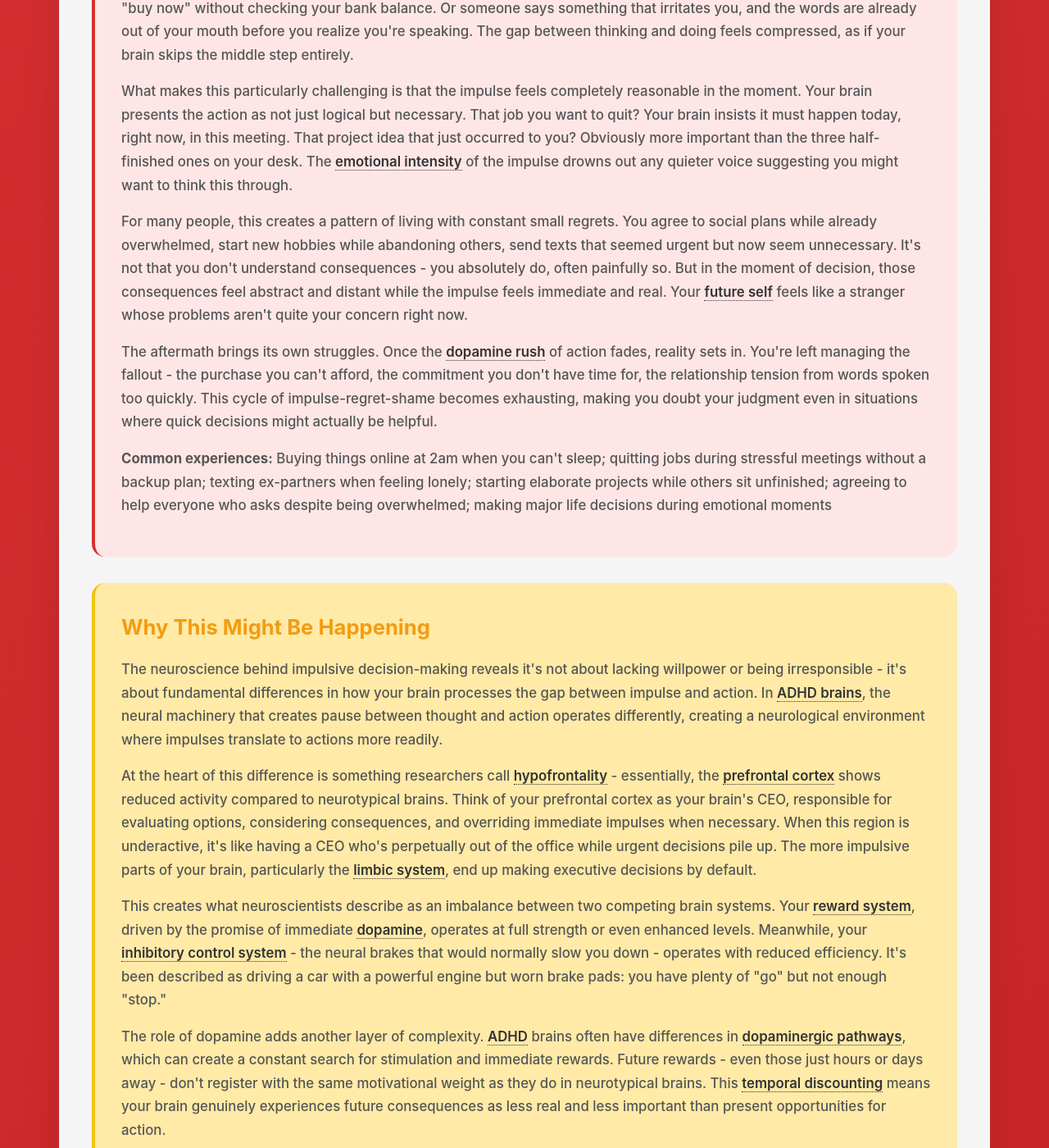
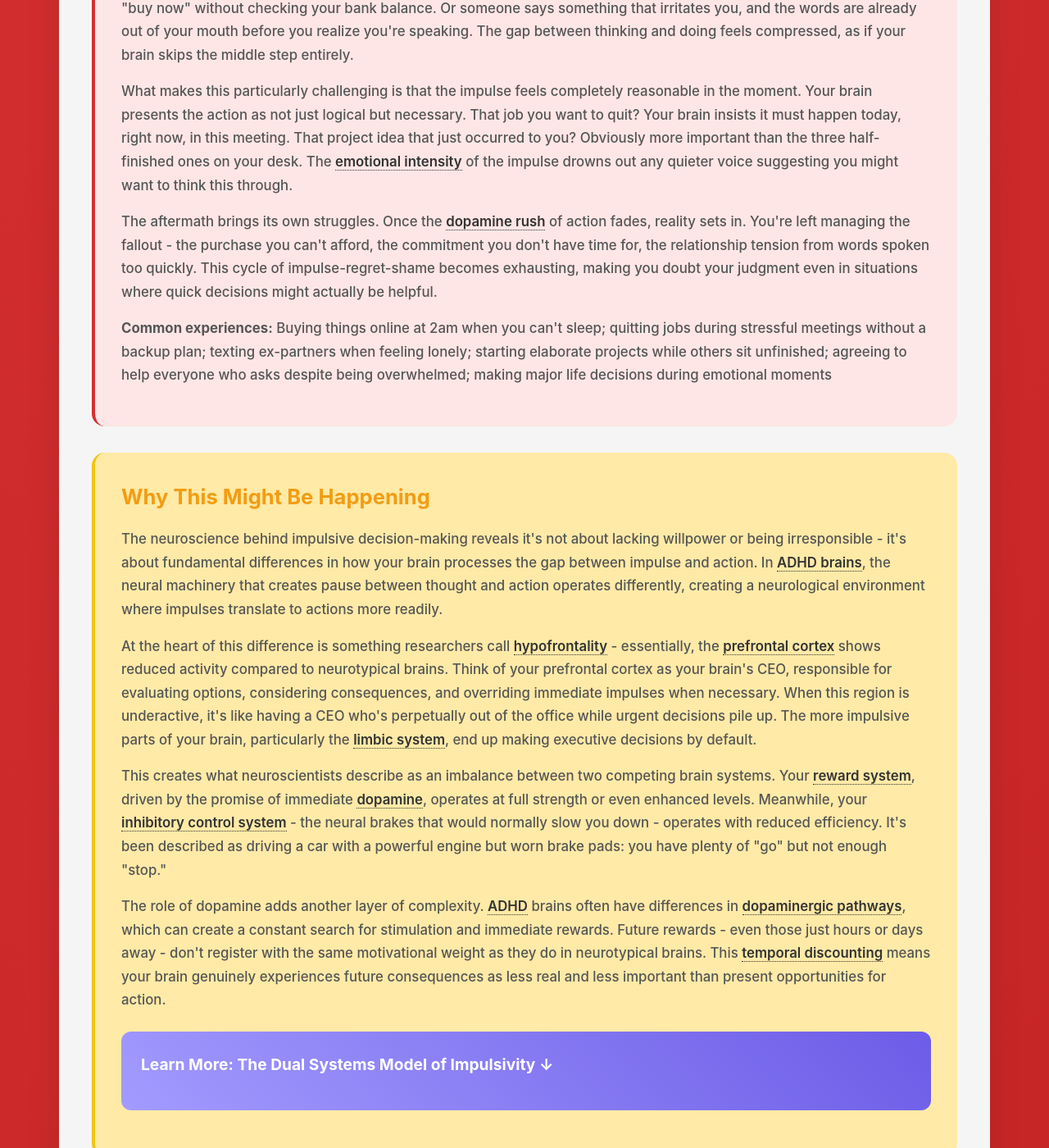
Before and after one commit to neurodivergent-survival-guide/neurodivergent-survival-guide, a Jekyll site: the page built from struggles/impulsive-decision-making.html, in a window 1280 px wide and 1400 px high, scrolled down 1012 px. Shown: the whole window at 82% size. Built offline with Jekyll 4.4.1, drawn with Linux system fonts in a browser that asks for light colours; some of the changed text lies outside the part shown.

Commit message:
Update impulsive-decision-making.html

```diff
--- a/struggles/impulsive-decision-making.html
+++ b/struggles/impulsive-decision-making.html
@@ -31,8 +31,6 @@
 
         <p>What makes this particularly challenging is that the impulse feels completely reasonable in the moment. Your brain presents the action as not just logical but necessary. That job you want to quit? Your brain insists it must happen today, right now, in this meeting. That project idea that just occurred to you? Obviously more important than the three half-finished ones on your desk. The <a class="jargon">emotional intensity<span class="tooltip">The strength of feelings that can override logical thinking in the moment</span></a> of the impulse drowns out any quieter voice suggesting you might want to think this through.</p>
 
-        <p>For many people, this creates a pattern of living with constant small regrets. You agree to social plans while already overwhelmed, start new hobbies while abandoning others, send texts that seemed urgent but now seem unnecessary. It's not that you don't understand consequences - you absolutely do, often painfully so. But in the moment of decision, those consequences feel abstract and distant while the impulse feels immediate and real. Your <a class="jargon">future self<span class="tooltip">The person who will deal with the consequences of current decisions</span></a> feels like a stranger whose problems aren't quite your concern right now.</p>
-
         <p>The aftermath brings its own struggles. Once the <a class="jargon">dopamine rush<span class="tooltip">The brief feeling of satisfaction from acting on an impulse</span></a> of action fades, reality sets in. You're left managing the fallout - the purchase you can't afford, the commitment you don't have time for, the relationship tension from words spoken too quickly. This cycle of impulse-regret-shame becomes exhausting, making you doubt your judgment even in situations where quick decisions might actually be helpful.</p>
 
         <div class="highlight-box">
@@ -50,14 +48,12 @@
 
         <p>The role of dopamine adds another layer of complexity. <a class="jargon">ADHD<span class="tooltip">Attention-Deficit/Hyperactivity Disorder - brain differences affecting attention, impulse control, and executive function</span></a> brains often have differences in <a class="jargon">dopaminergic pathways<span class="tooltip">Brain circuits that use dopamine to regulate motivation, reward processing, and executive control</span></a>, which can create a constant search for stimulation and immediate rewards. Future rewards - even those just hours or days away - don't register with the same motivational weight as they do in neurotypical brains. This <a class="jargon">temporal discounting<span class="tooltip">The tendency to value immediate rewards more highly than delayed ones</span></a> means your brain genuinely experiences future consequences as less real and less important than present opportunities for action.</p>
 
-        <p>Stress and emotional states amplify these tendencies dramatically. When you're tired, overwhelmed, or emotionally activated, your already-reduced prefrontal function decreases even further. The neuroeconomic research shows that in these states, ADHD brains don't just make risky decisions - they make suboptimal ones, choosing options with objectively lower value because the immediate action feels more rewarding than careful evaluation. This helps explain why impulsive decisions often cluster during difficult periods in your life.</p>
-
         <div class="learn-more" onclick="toggleLearnMore(this)">
             <h3>Learn More: The Dual Systems Model of Impulsivity ↓</h3>
             <div class="learn-more-content">
-                <p>According to research in behavioral neuroscience, impulsivity emerges from competition between what scientists call the "dual systems" of the brain. The neuroscientific evidence indicated that the well-known adolescent behavioral immaturity was not simply due to poor choices or different values but was at least partly due to factors that were not entirely under their control; that is, brain immaturity was based upon findings supporting what is alternately termed the dual systems (DS) model or the imbalance model of the adolescent brain.</p>
+                <p>According to Dr. B. Robert's research on adolescent brain development, impulsivity emerges from competition between what scientists call the "dual systems" of the brain. Robert's 2016 neuroscientific evidence indicated that adolescent behavioral immaturity was not simply due to poor choices or different values but was at least partly due to factors that were not entirely under their control - brain immaturity based upon findings supporting what is alternately termed the dual systems (DS) model or the imbalance model of the adolescent brain.</p>
 
-                <p>In ADHD, this imbalance persists beyond adolescence. Due to the imbalance between these two brain circuits, adolescents have been described as being 'all gasoline, no brakes.' While this characterization is simplified, it captures the essence of how ADHD brains experience decision-making - with enhanced drive toward action but reduced capacity for inhibition.</p>
+                <p>In ADHD, this imbalance persists beyond adolescence. Due to the imbalance between these two brain circuits, adolescents have been described by Robert as being 'all gasoline, no brakes.' While this characterization is simplified, it captures the essence of how ADHD brains experience decision-making - with enhanced drive toward action but reduced capacity for inhibition.</p>
 
                 <p>This dual systems imbalance also helps explain the higher rates of addiction in ADHD. When the prefrontal "brakes" are weakened and the reward system is hyperactive, exposure to potentially addictive behaviors or substances can create powerful, difficult-to-resist urges. The weakened executive control makes it extremely challenging to consider long-term consequences when faced with immediate reward opportunities.</p>
             </div>
@@ -117,7 +113,7 @@
         <p>Children with ADHD are slower to inhibit their responses than normal children, as indicated by increases in their SSRT (Stop Signal Reaction Time), and this difficulty with response inhibition often continues into adulthood. Medical interventions, particularly <a class="jargon">stimulant medications<span class="tooltip">ADHD medications that increase dopamine and norepinephrine availability in the brain</span></a>, can strengthen prefrontal cortex function and improve your brain's ability to pause between impulse and action.</p>
 
         <div class="highlight-box">
-            <p><strong>Types of support that help:</strong> <a class="jargon">ADHD medication evaluation<span class="tooltip">Assessment for medications that can improve impulse control by enhancing prefrontal function</span></a>, <a class="jargon">cognitive-behavioral therapy<span class="tooltip">Therapy focused on changing thought patterns and behaviors, including impulse control strategies</span></a> for decision-making skills, <a class="jargon">dialectical behavior therapy<span class="tooltip">Therapy that teaches specific skills for managing emotions and impulsive behaviors</span></a> for emotion regulation, or specialized <a class="jargon">ADHD coaching<span class="tooltip">Practical support for developing systems and strategies specific to ADHD challenges</span></a>.</p>
+            <p><strong>Types of support that help:</strong> ADHD medication evaluation, cognitive-behavioral therapy for decision-making skills, dialectical behavior therapy for emotion regulation, or specialized <a class="jargon">ADHD coaching<span class="tooltip">Practical support for developing systems and strategies specific to ADHD challenges</span></a>.</p>
         </div>
     </div>
 
```
